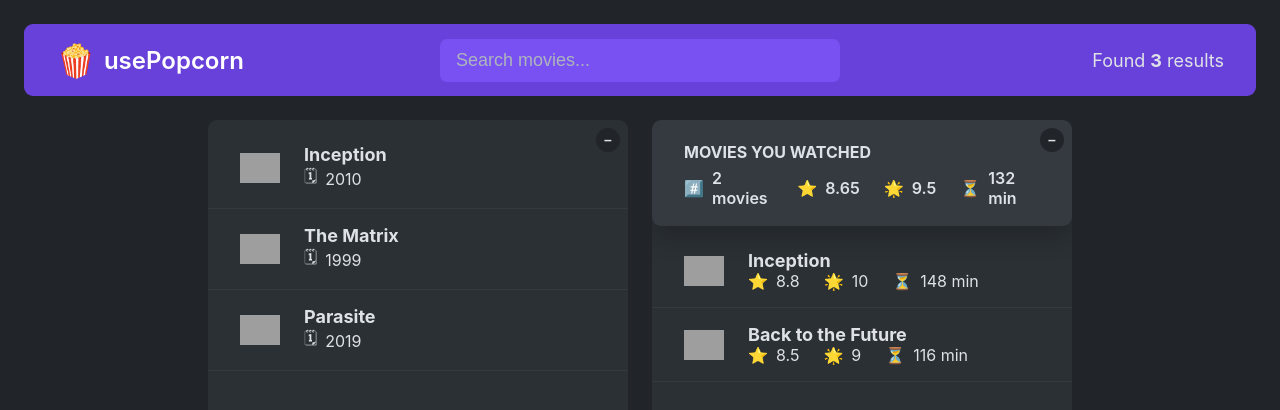
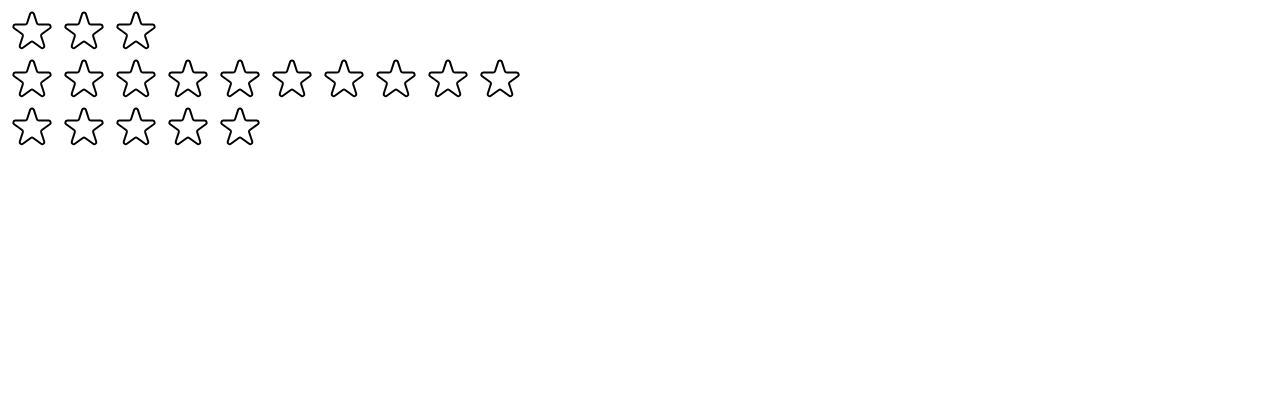
Before and after one commit to soufyan-laarif/usepopcorn, a React (Create React App) app: page / in a window 1280 px wide. Shown: the top 410 px of the page. Built offline with nearby package versions, Linux system fonts and the light colour scheme; grey boxes are pictures that could not be loaded.

Commit message:
Building a reusable start rating component : creating the stars, handling hover and click events

```diff
--- /dev/null
+++ b/src/StarRating.js
@@ -0,0 +1,88 @@
+import { useState } from "react";
+
+const containerStyle = {
+  display: "flex",
+  alignItems: "center",
+  gap: "16px",
+};
+
+const starContainerStyle = {
+  display: "flex",
+  gap: "4px",
+};
+
+const textHeight = {
+  lineHeight: "1",
+  margin: "0",
+};
+
+const starStyle = {
+  width: "48px",
+  height: "48px",
+  display: "block",
+  cursor: "pointer",
+};
+
+export default function StarRating({ maxRating = 5 }) {
+  const [rating, setRating] = useState(0);
+  const [tempRating, setTempRating] = useState(0);
+
+  function handleRating(rating) {
+    setRating(rating);
+  }
+
+  return (
+    <div style={containerStyle}>
+      <div style={starContainerStyle}>
+        {Array.from({ length: maxRating }, (_, i) => (
+          // <span>S{i + 1}</span>
+          <Star
+            key={i}
+            onRate={() => handleRating(i + 1)}
+            full={tempRating ? tempRating >= i + 1 : rating >= i + 1}
+            onHoverIn={() => setTempRating(i + 1)}
+            onHoverOut={() => setTempRating(0)}
+          />
+        ))}
+      </div>
+      <p style={textHeight}>{tempRating || rating || ""}</p>
+    </div>
+  );
+}
+
+function Star({ onRate, full, onHoverIn, onHoverOut }) {
+  return (
+    <span
+      role="button"
+      style={starStyle}
+      onClick={onRate}
+      onMouseEnter={onHoverIn}
+      onMouseLeave={onHoverOut}
+    >
+      {full ? (
+        <svg
+          xmlns="http://www.w3.org/2000/svg"
+          viewBox="0 0 20 20"
+          fill="#000"
+          stroke="#000"
+        >
+          <path d="M9.049 2.927c.3-.921 1.603-.921 1.902 0l1.07 3.292a1 1 0 00.95.69h3.462c.969 0 1.371 1.24.588 1.81l-2.8 2.034a1 1 0 00-.364 1.118l1.07 3.292c.3.921-.755 1.688-1.54 1.118l-2.8-2.034a1 1 0 00-1.175 0l-2.8 2.034c-.784.57-1.838-.197-1.539-1.118l1.07-3.292a1 1 0 00-.364-1.118L2.98 8.72c-.783-.57-.38-1.81.588-1.81h3.461a1 1 0 00.951-.69l1.07-3.292z" />
+        </svg>
+      ) : (
+        <svg
+          xmlns="http://www.w3.org/2000/svg"
+          fill="none"
+          viewBox="0 0 24 24"
+          stroke="#000"
+        >
+          <path
+            strokeLinecap="round"
+            strokeLinejoin="round"
+            strokeWidth="{2}"
+            d="M11.049 2.927c.3-.921 1.603-.921 1.902 0l1.519 4.674a1 1 0 00.95.69h4.915c.969 0 1.371 1.24.588 1.81l-3.976 2.888a1 1 0 00-.363 1.118l1.518 4.674c.3.922-.755 1.688-1.538 1.118l-3.976-2.888a1 1 0 00-1.176 0l-3.976 2.888c-.783.57-1.838-.197-1.538-1.118l1.518-4.674a1 1 0 00-.363-1.118l-3.976-2.888c-.784-.57-.38-1.81.588-1.81h4.914a1 1 0 00.951-.69l1.519-4.674z"
+          />
+        </svg>
+      )}
+    </span>
+  );
+}
--- a/src/index.js
+++ b/src/index.js
@@ -1,11 +1,16 @@
 import React from "react";
 import ReactDOM from "react-dom/client";
-import "./index.css";
-import App from "./App";
+// import "./index.css";
+// import App from "./App";
+
+import StarRating from "./StarRating";
 
 const root = ReactDOM.createRoot(document.getElementById("root"));
 root.render(
   <React.StrictMode>
-    <App />
+    {/* <App /> */}
+    <StarRating maxRating={3} />
+    <StarRating maxRating={10} />
+    <StarRating />
   </React.StrictMode>
 );
```
